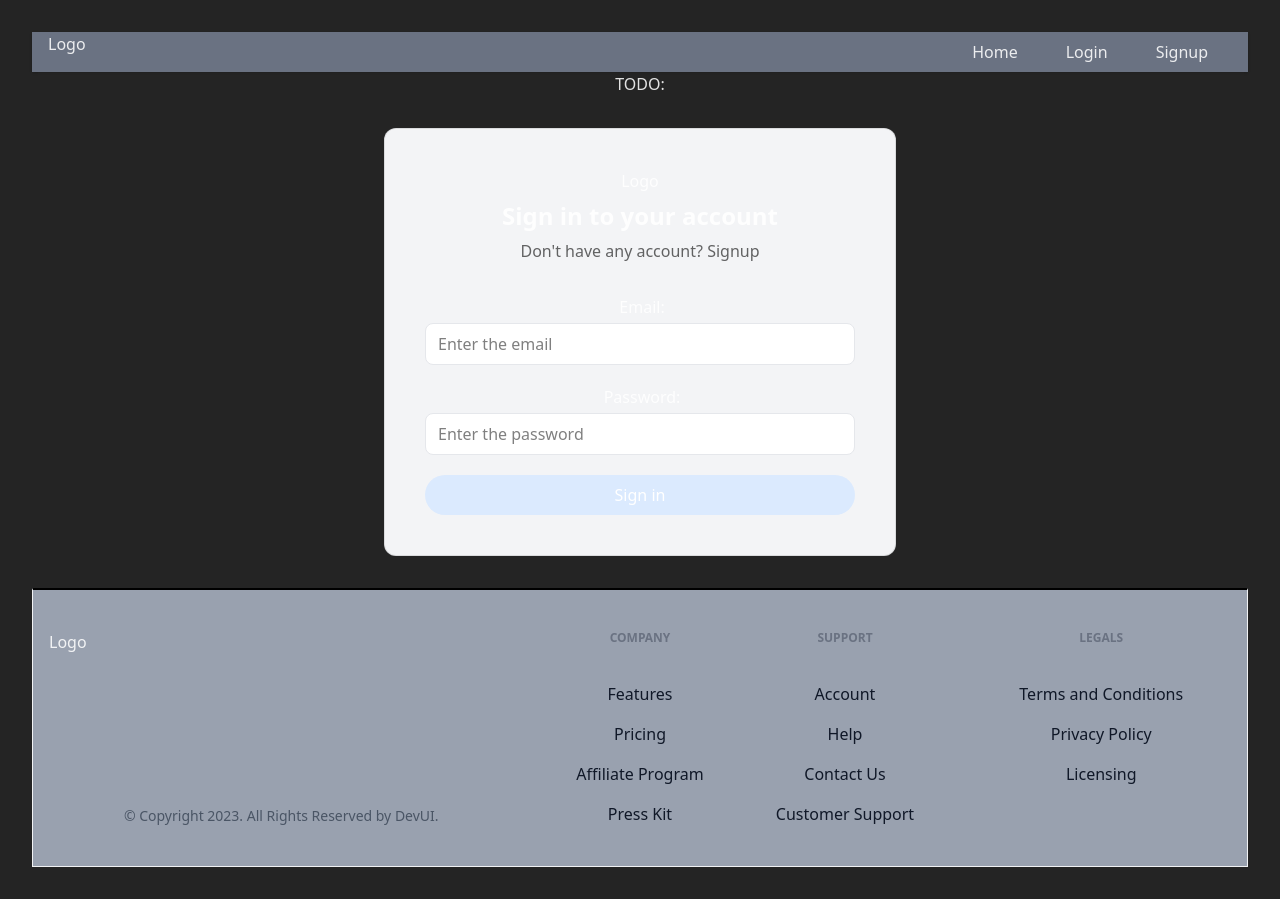
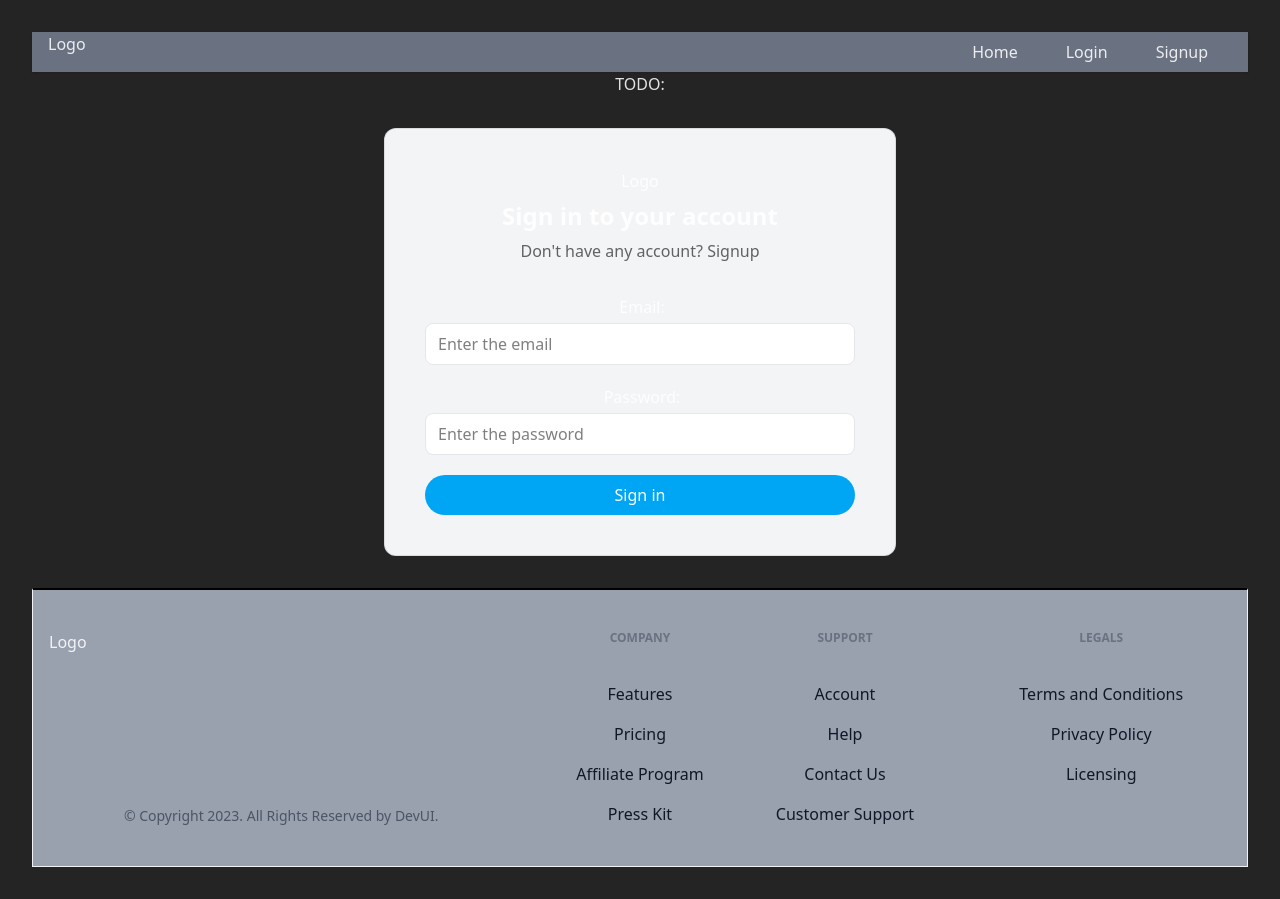
Before and after one commit to DharaniTharan06/DBlog_app, a React (Vite) app: page /login in a window 1280 px wide. Built offline with nearby package versions, Linux system fonts and the light colour scheme; no server answers.

Commit message:
Ui changes

```diff
--- a/src/components/Login.jsx
+++ b/src/components/Login.jsx
@@ -54,7 +54,7 @@ function Login() {
                             required: true,
                         })}>
                         </Input>
-                        <Button type='submit' className='w-full'>Sign in</Button>
+                        <Button type='submit' className='w-full bg-sky-500 hover:bg-sky-700'>Sign in</Button>
                     </div>
                 </form>
             </div>
--- a/src/components/Signup.jsx
+++ b/src/components/Signup.jsx
@@ -53,7 +53,7 @@ function Signup() {
                 })}/>
               <Input label="Password: " type="password" placeholder="Enter your password"
                 {...register("password", {required: true,})}/>
-              <Button type="submit" className="w-full">Create Account</Button>
+              <Button type="submit" className="w-full bg-sky-500 hover:bg-sky-700">Create Account</Button>
             </div>
           </form>
       </div>
```
